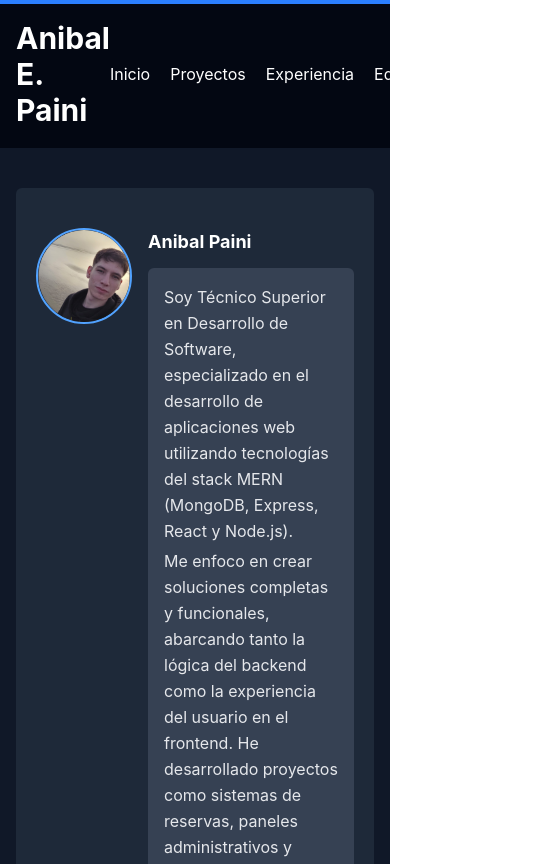
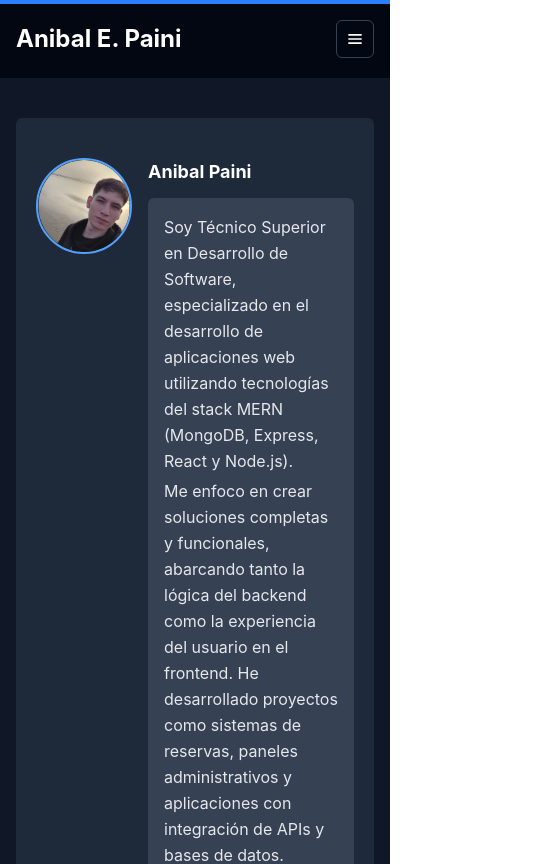
Before and after one commit to AnibalPaini/Portafolio-2026, a React (Vite) app: page / in a window 390 px wide. Shown: the top 864 px of the page, 542 px wide, since content can reach past the window. Built offline with nearby package versions, Linux system fonts and the light colour scheme.

Commit message:
feat: enhance Header component with responsive menu and improved accessibility

```diff
--- a/src/assets/components/Header/Header.jsx
+++ b/src/assets/components/Header/Header.jsx
@@ -1,52 +1,78 @@
-import React from "react";
+import { useState } from "react";
 
 const Header = () => {
+  const [menuAbierto, setMenuAbierto] = useState(false);
+
+  const secciones = [
+    { href: "#sobre-mi", label: "Inicio" },
+    { href: "#proyectos", label: "Proyectos" },
+    { href: "#experiencia", label: "Experiencia" },
+    { href: "#educacion", label: "Educación" },
+    { href: "#contacto", label: "Contacto" },
+  ];
+
+  const cerrarMenu = () => setMenuAbierto(false);
+
   return (
-    <header className="py-5 bg-gray-950 ">
-      <div className="max-w-7xl mx-auto px-4 flex justify-between items-center w-full">
-        <h1 className="text-3xl text-white font-bold">Anibal E. Paini</h1>
-        <nav>
+    <header className="bg-gray-950 py-5">
+      <div className="mx-auto w-full max-w-7xl px-4">
+        <div className="flex items-center justify-between gap-4">
+          <h1 className="text-2xl font-bold text-white sm:text-3xl">
+            Anibal E. Paini
+          </h1>
+
+          <button
+            type="button"
+            aria-label={menuAbierto ? "Cerrar menú" : "Abrir menú"}
+            aria-expanded={menuAbierto}
+            onClick={() => setMenuAbierto((prev) => !prev)}
+            className="rounded-md border border-gray-700 p-2 text-white transition-colors hover:border-blue-400 md:hidden"
+          >
+            <svg
+              viewBox="0 0 24 24"
+              className="h-5 w-5"
+              fill="none"
+              stroke="currentColor"
+              strokeWidth="2"
+              aria-hidden="true"
+            >
+              {menuAbierto ? (
+                <path d="M6 6 18 18M6 18 18 6" />
+              ) : (
+                <path d="M4 7h16M4 12h16M4 17h16" />
+              )}
+            </svg>
+          </button>
+
+          <nav className="hidden md:block">
             <ul className="flex gap-5 text-white">
-            <li>
+              {secciones.map((seccion) => (
+                <li key={seccion.href}>
                   <a
-                href="#sobre-mi"
-                className="hover:text-blue-400 transition-colors duration-200"
+                    href={seccion.href}
+                    className="transition-colors duration-200 hover:text-blue-400"
                   >
-                Inicio
+                    {seccion.label}
                   </a>
                 </li>
-            <li>
+              ))}
+            </ul>
+          </nav>
+        </div>
+
+        <nav className={`${menuAbierto ? "mt-4 block" : "hidden"} md:hidden`}>
+          <ul className="flex flex-col gap-2 rounded-lg border border-gray-800 bg-gray-900/70 p-3 text-white">
+            {secciones.map((seccion) => (
+              <li key={`mobile-${seccion.href}`}>
                 <a
-                href="#proyectos"
-                className="hover:text-blue-400 transition-colors duration-200"
+                  href={seccion.href}
+                  onClick={cerrarMenu}
+                  className="block rounded-md px-3 py-2 transition-colors duration-200 hover:bg-gray-800 hover:text-blue-400"
                 >
-                Proyectos
+                  {seccion.label}
                 </a>
               </li>
-            <li>
-              <a
-                href="#experiencia"
-                className="hover:text-blue-400 transition-colors duration-200"
-              >
-                Experiencia
-              </a>
-            </li>
-            <li>
-              <a
-                href="#educacion"
-                className="hover:text-blue-400 transition-colors duration-200"
-              >
-                Educación
-              </a>
-            </li>
-            <li>
-              <a
-                href="#contacto"
-                className="hover:text-blue-400 transition-colors duration-200"
-              >
-                Contacto
-              </a>
-            </li>
+            ))}
           </ul>
         </nav>
       </div>
```
Lines whose indentation alone changed are shown as unchanged.
